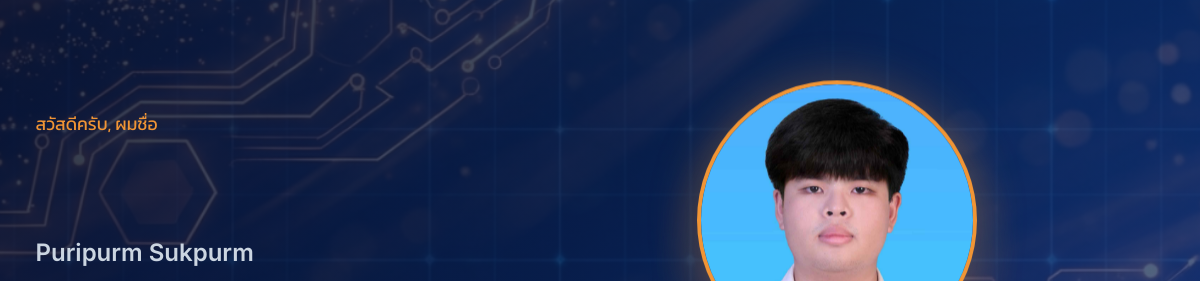
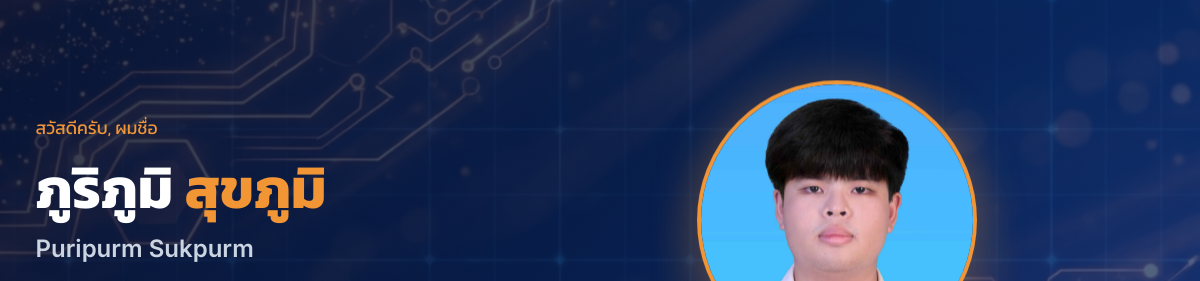
Before and after one commit to projecknt-ops/Resume.Puripurm, a plain HTML site: page index.html in a window 1280 px wide. Shown: the part 139-420 px from the top of the page, 80-1280 px from the left. Drawn offline with Linux system fonts and the light colour scheme.

Commit message:
Fix hero name animation overriding bug and tighten margins

```diff
--- a/index.html
+++ b/index.html
@@ -112,7 +112,9 @@
         <div class="hero-container">
             <div class="hero-content">
                 <p class="hero-greeting">สวัสดีครับ, ผมชื่อ</p>
-                <h1 class="hero-name glitch" data-text="ภูริภูมิ สุขภูมิ">ภูริภูมิ <span>สุขภูมิ</span></h1>
+                <div class="hero-name-fade">
+                    <h1 class="hero-name glitch" data-text="ภูริภูมิ สุขภูมิ">ภูริภูมิ <span>สุขภูมิ</span></h1>
+                </div>
                 <h2 class="hero-title">Puripurm Sukpurm</h2>
                 <p class="hero-slogan typing-effect" id="typing-text"></p>
                 <div class="hero-buttons">
--- a/style.css
+++ b/style.css
@@ -642,17 +642,20 @@ body.light-mode .gradient-orb {
 .hero-greeting {
     font-size: 1.1rem;
     color: var(--accent);
-    margin-bottom: 15px;
+    margin-bottom: 8px;
     opacity: 0;
     animation: fadeInUp 0.8s ease forwards 0.2s;
+}
+
+.hero-name-fade {
+    opacity: 0;
+    animation: fadeInUp 0.8s ease forwards 0.4s;
 }
 
 .hero-name {
     font-size: 3.5rem;
     font-weight: 700;
-    margin-bottom: 10px;
-    opacity: 0;
-    animation: fadeInUp 0.8s ease forwards 0.4s;
+    margin-bottom: 8px;
 }
 
 .hero-name span {
```
